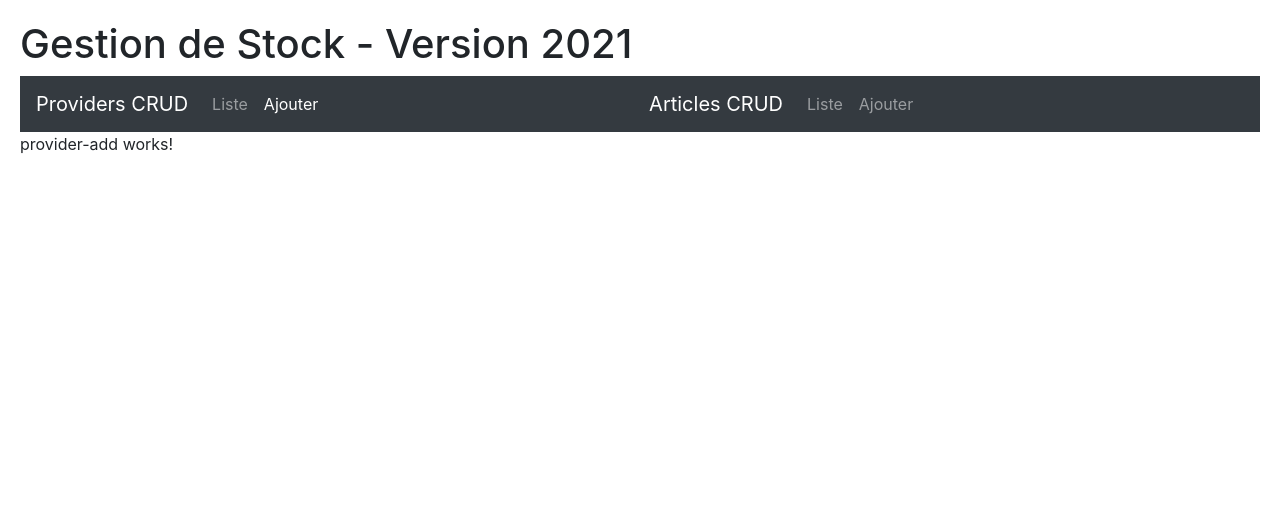
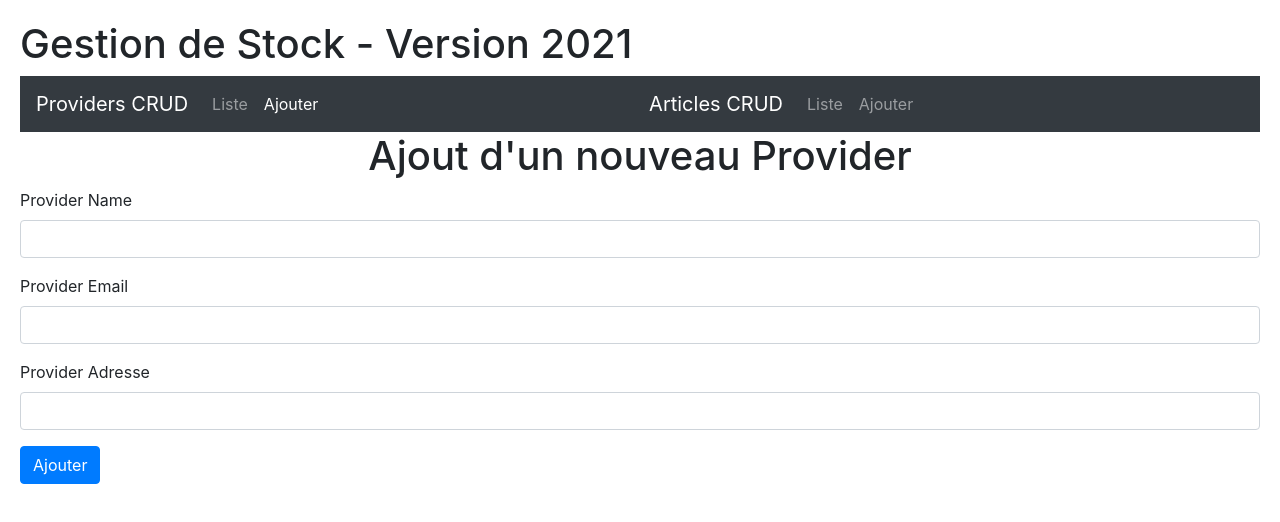
Before and after one commit to MezghichGit/angular, an Angular app: page /addProvider in a window 1280 px wide. Shown: the top 522 px of the page. Built offline with nearby package versions, Linux system fonts and the light colour scheme.

Commit message:
action add provider

```diff
--- a/src/app/provider-add/provider-add.component.html
+++ b/src/app/provider-add/provider-add.component.html
@@ -1 +1,17 @@
-<p>provider-add works!</p>
+<h1 align="center">Ajout d'un nouveau Provider</h1>
+
+<form #myform="ngForm" (ngSubmit)="createProvider(myform)">
+  <div class="form-group">
+    <label for="providerName">Provider Name </label>
+    <input ngModel name="providerName" size="20" type="text" class="form-control" id="providerName" />
+  </div>
+  <div class="form-group">
+    <label for="providerEmail">Provider Email </label>
+    <input ngModel name="providerEmail" size="20" type="text" class="form-control" id="providerEmail" />
+  </div>
+  <div class="form-group">
+    <label for="providerAdress">Provider Adresse </label>
+    <input ngModel name="providerAdress" size="20" type="text" class="form-control" id="providerAdress" />
+  </div>
+  <button class="btn btn-primary">Ajouter</button>
+</form>
--- a/src/app/provider-add/provider-add.component.ts
+++ b/src/app/provider-add/provider-add.component.ts
@@ -1,4 +1,6 @@
 import { Component, OnInit } from '@angular/core';
+import { ProvidersService } from '../services/providers.service';
+import { Router } from '@angular/router';
 
 @Component({
   selector: 'app-provider-add',
@@ -6,10 +8,19 @@ import { Component, OnInit } from '@angular/core';
   styleUrls: ['./provider-add.component.css']
 })
 export class ProviderAddComponent implements OnInit {
-
-  constructor() { }
+  provider: any;
+  constructor(private service: ProvidersService, private router: Router) { }
 
   ngOnInit(): void {
   }
 
+  createProvider(myform) {
+    this.service.createProvider(myform).subscribe(
+      response => {
+        console.log(response);
+      }
+    );
+    this.router.navigate(['listProvider']);
+  }
+
 }
--- a/src/app/provider-list/provider-list.component.html
+++ b/src/app/provider-list/provider-list.component.html
@@ -1,4 +1,4 @@
-<h2>Liste des providers</h2>
+<h2 align="center">Liste des providers</h2>
 <table class="table" border="2">
   <tr>
     <th>Id</th>
@@ -13,8 +13,8 @@
     <td>{{provider.name}}</td>
     <td>{{provider.address}}</td>
     <td>{{provider.email}}</td>
-    <td><button (click)="deleteProvider(provider)" class="btn btndanger">Supprimer</button></td>
-    <td><button (click)="updateProvider(provider)" class="btn btnwarning">Modifier</button></td>
+    <td><button (click)="deleteProvider(provider)" class="btn btn-danger">Supprimer</button></td>
+    <td><button (click)="updateProvider(provider)" class="btn btn-warning">Modifier</button></td>
   </tr>
 </table>
 
--- a/src/app/services/providers.service.ts
+++ b/src/app/services/providers.service.ts
@@ -5,16 +5,37 @@ import { HttpClient } from '@angular/common/http';
 })
 export class ProvidersService {
   urlProviders = 'http://127.0.0.1:8080/providers';
-
+  provider: any;
   //private tab:string[]=["Samsung","Nokia","HP"];
   //private users:any;
 
   //private url = "https://reqres.in/api/users";
 
-  constructor(private http: HttpClient) { }
+  constructor(private Http: HttpClient) { }
 
   listProviders() {
-    return this.http.get(this.urlProviders + '/list');
+    return this.Http.get(this.urlProviders + '/list');
+  }
+
+  createProvider(myform) {
+    this.provider = {
+      'name': myform.value.providerName,
+      'email': myform.value.providerEmail,
+      'address': myform.value.providerAdress
+    }
+    return this.Http.post(this.urlProviders + '/add', this.provider);
+  }
+
+
+
+  updateProvider(myObj) {
+    return this.Http.put(this.urlProviders + '/' + myObj['id'], myObj);
+  }
+  deleteProvider(myObj) {
+    return this.Http.delete(this.urlProviders + '/' + myObj['id'], myObj)
+  }
+  getProvider(id) {
+    return this.Http.get(this.urlProviders + '/' + id)
   }
   /*
     public getProviders()
```
